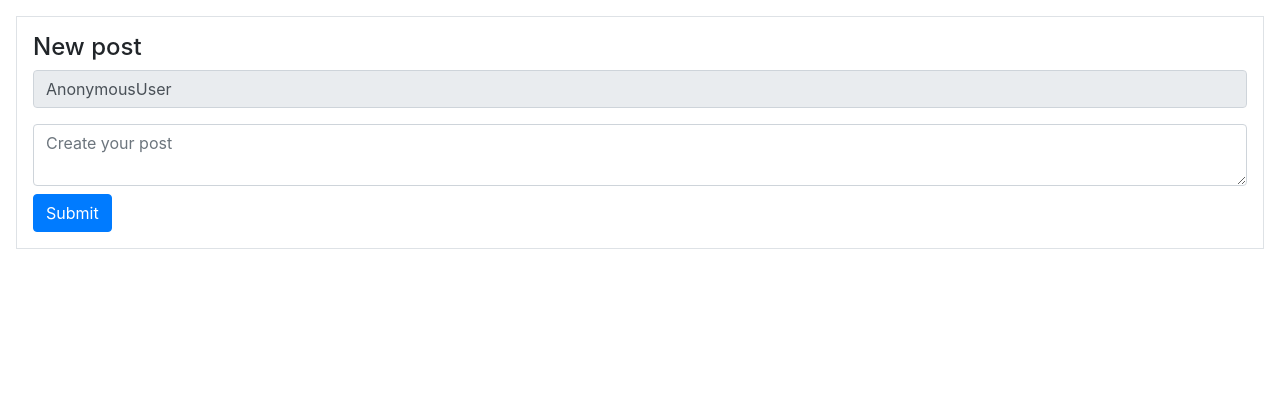
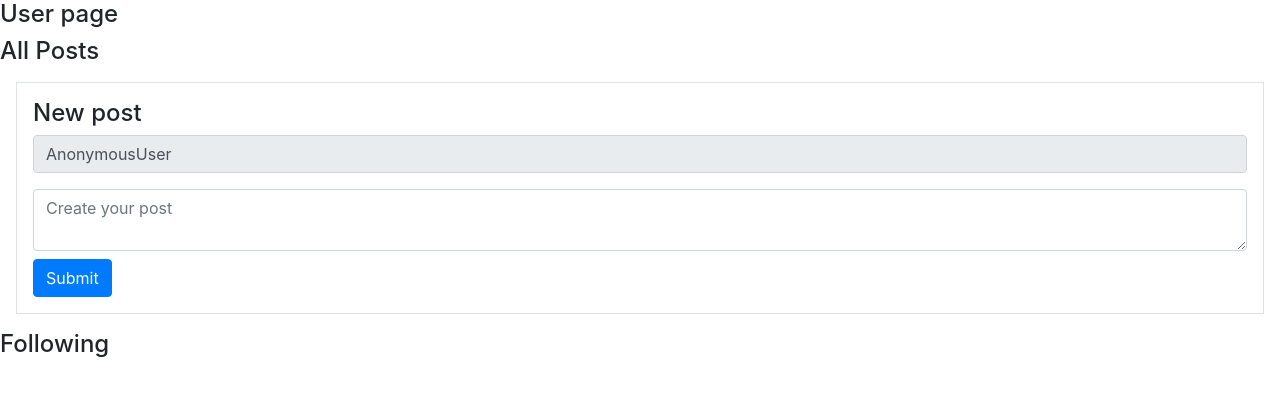
Before and after one commit to magari-GH/Ptometheus-CS50, a Django app: page / in a window 1280 px wide. Shown: the part 56-452 px from the top of the page. Run offline with Django 3.2, Linux system fonts and the light colour scheme; parts of the project's set-up code (start-up, migrations or seed data) failed here and were passed over; some libraries are stand-ins or nearby versions.

Commit message:
In the file index.html create three div elements which represent three separate views "user page", "all posts" and "following". The div "all posts contains the form for creating new posts.

```diff
--- a/task5/network/project4/network/templates/network/index.html
+++ b/task5/network/project4/network/templates/network/index.html
@@ -2,6 +2,13 @@
 {% load static %}
 
 {% block body %}
+
+    <div id="user-page-view">
+        <h4>User page</h4>
+    </div>
+
+    <div id="all-posts-view">
+        <h4>All Posts</h4>
         <div class="border p-3 m-3" id="compose_view">
             <h4>New post</h3>
             <form id="compose-form">
@@ -12,6 +19,12 @@
                 <input type="submit" class="btn btn-primary mt-2">
             </form>
         </div>
+    </div>
+
+    <div id="following-view">
+        <h4>Following</h4>
+    </div>
+
 {% endblock %}
 
 {% block script %}
```
Lines whose indentation alone changed are shown as unchanged.
